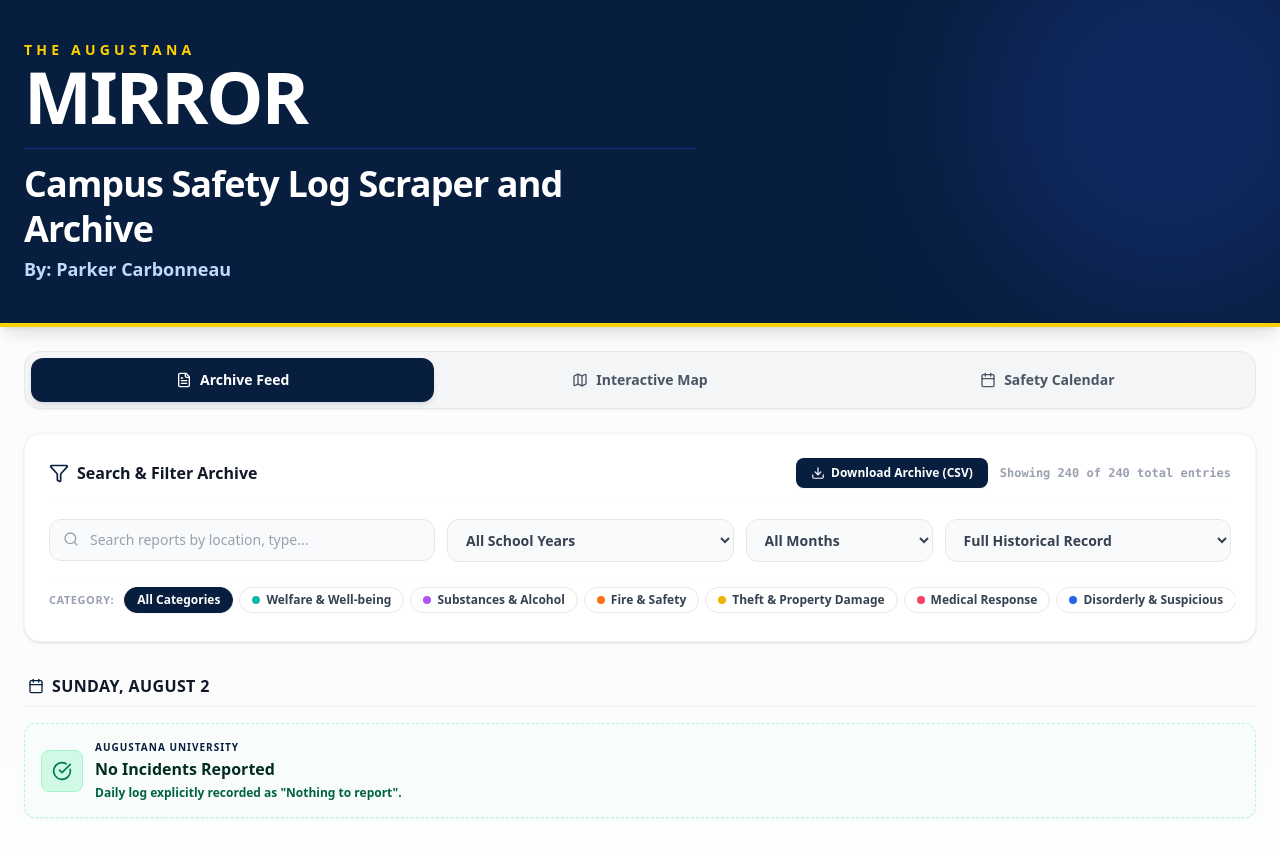
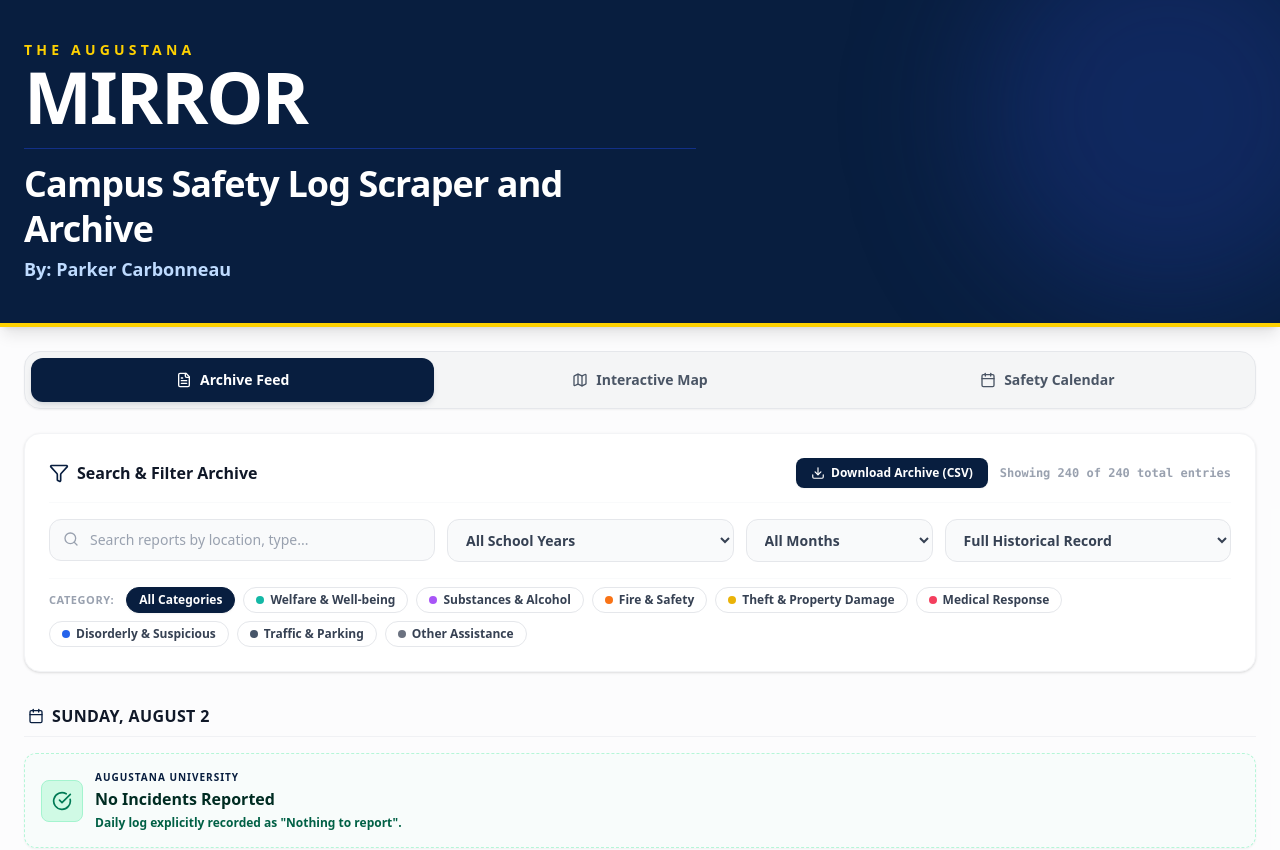
Before and after one commit to plcarbonneau/Augie-Safety-Tracker, a React (Vite) app: page / in a window 1280 px wide. Shown: the top 850 px of the page. Built offline with nearby package versions, Linux system fonts and the light colour scheme.

Commit message:
feat(ui): update category filters to use flex wrap
Replace horizontal scrolling with a flex-wrap layout to ensure all category filter pills are visible on smaller screens.

```diff
--- a/src/components/SafetyArchive.tsx
+++ b/src/components/SafetyArchive.tsx
@@ -247,13 +247,13 @@
           </div>
         </div>
 
-        {/* Category Filter Pills Row (Horizontal Scroll on Mobile) */}
+        {/* Category Filter Pills Row (Flex Wrap so all categories are visible) */}
         <div className="pt-2 border-t border-gray-50">
-          <div className="flex items-center gap-1.5 overflow-x-auto no-scrollbar pb-1 -mx-1 px-1 touch-pan-x">
+          <div className="flex flex-wrap items-center gap-1.5 sm:gap-2">
             <span className="text-[11px] font-bold text-gray-400 uppercase tracking-wider mr-1 shrink-0">Category:</span>
             <button
               onClick={() => setSelectedCategory("all")}
-              className={`px-3 py-1 rounded-full text-xs font-bold transition-all border shrink-0 cursor-pointer ${
+              className={`px-3 py-1 rounded-full text-xs font-bold transition-all border cursor-pointer ${
                 selectedCategory === "all"
                   ? "bg-[#081e3f] border-[#081e3f] text-white shadow-xs"
                   : "bg-gray-50 border-gray-200 text-gray-600 hover:bg-gray-100"
@@ -269,7 +269,7 @@
                 <button
                   key={cat}
                   onClick={() => setSelectedCategory(cat)}
-                  className={`px-3 py-1 rounded-full text-xs font-bold transition-all border shrink-0 flex items-center gap-1.5 cursor-pointer ${
+                  className={`px-3 py-1 rounded-full text-xs font-bold transition-all border flex items-center gap-1.5 cursor-pointer ${
                     isSelected
                       ? `${colorClass} shadow-xs font-extrabold ring-1 ring-current`
                       : "bg-white border-gray-200 text-gray-700 hover:bg-gray-50"
```
